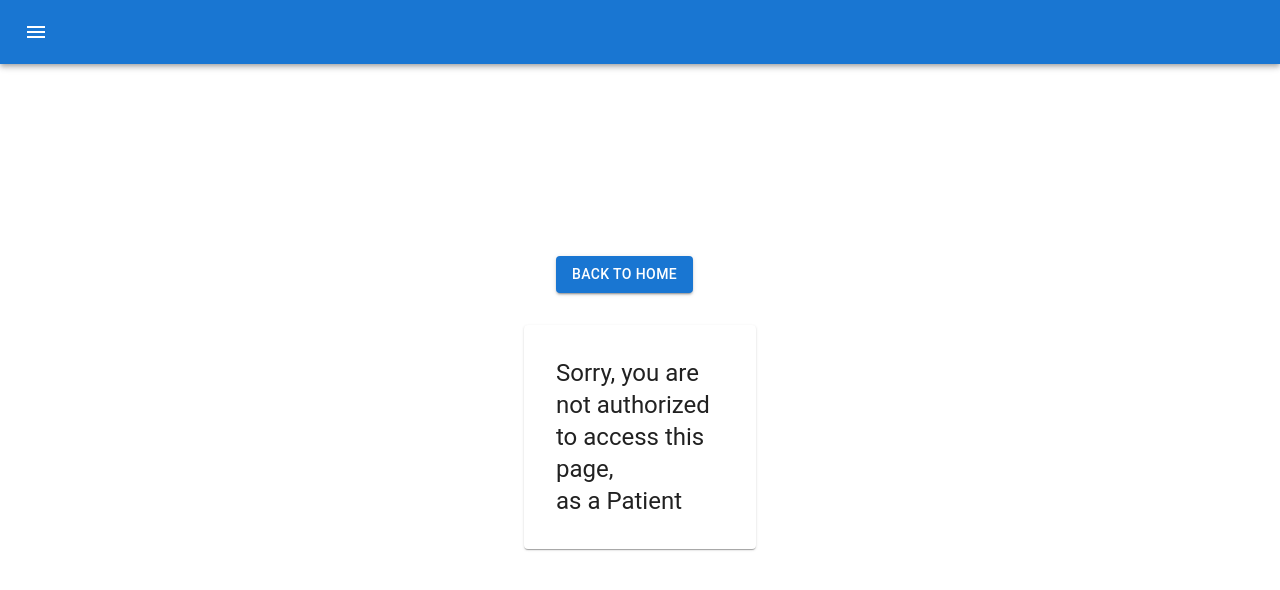
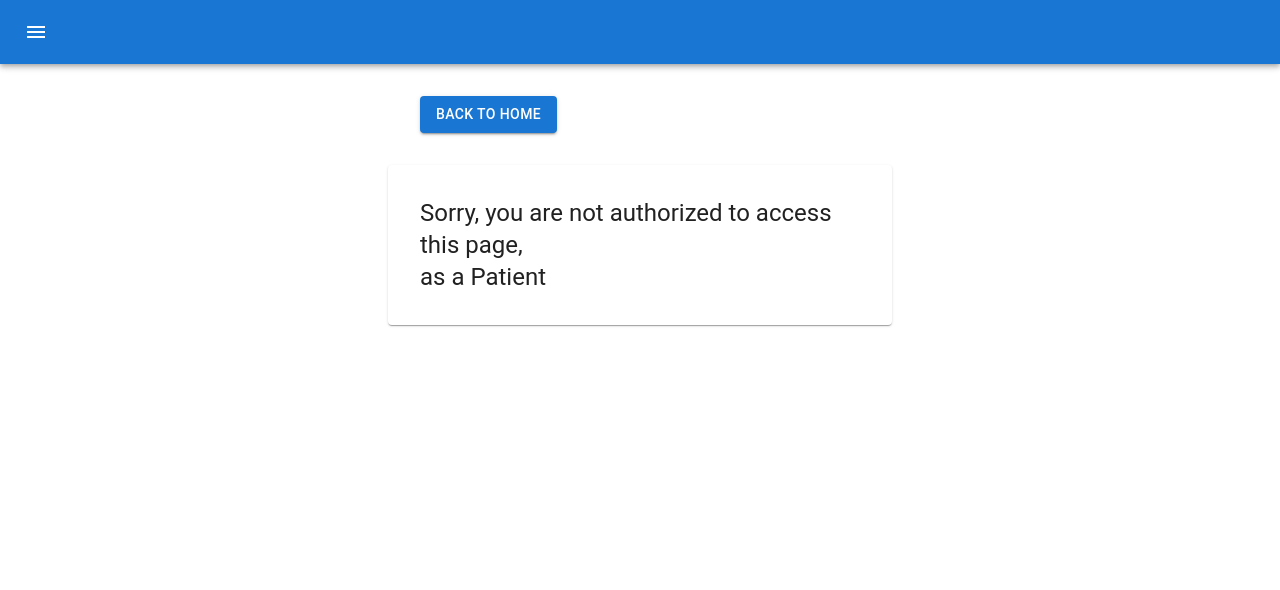
Before and after one commit to StormTrooper-007/clockify-clone, a React (Create React App) app: page /notauthorized in a window 1280 px wide. Shown: the top 590 px of the page. Built offline with nearby package versions, Linux system fonts and the light colour scheme.

Commit message:
made some adjustments

```diff
--- a/src/routes/NotAuthorized.tsx
+++ b/src/routes/NotAuthorized.tsx
@@ -1,17 +1,17 @@
-import {Paper, Box, Typography, Button} from '@mui/material';
+import {Paper, Typography, Button, Container} from '@mui/material';
 import { useNavigate } from 'react-router-dom';
 
 function NotAuthorized() {
 
   const navigate = useNavigate();
   return (
-    <Box sx={{m:20,display:"flexbox", alignItems:"center"}}>
+    <Container maxWidth="sm">
       <Button variant='contained' sx={{m:4}} onClick={() => navigate("/")}>Back to Home</Button>
       <Paper>
         <Typography variant='h5' component='p' sx={{p:4}}>Sorry, you are not authorized to access this page, <br/>
          as a Patient</Typography>
       </Paper>
-    </Box>
+    </Container>
   )
 }
 
```
